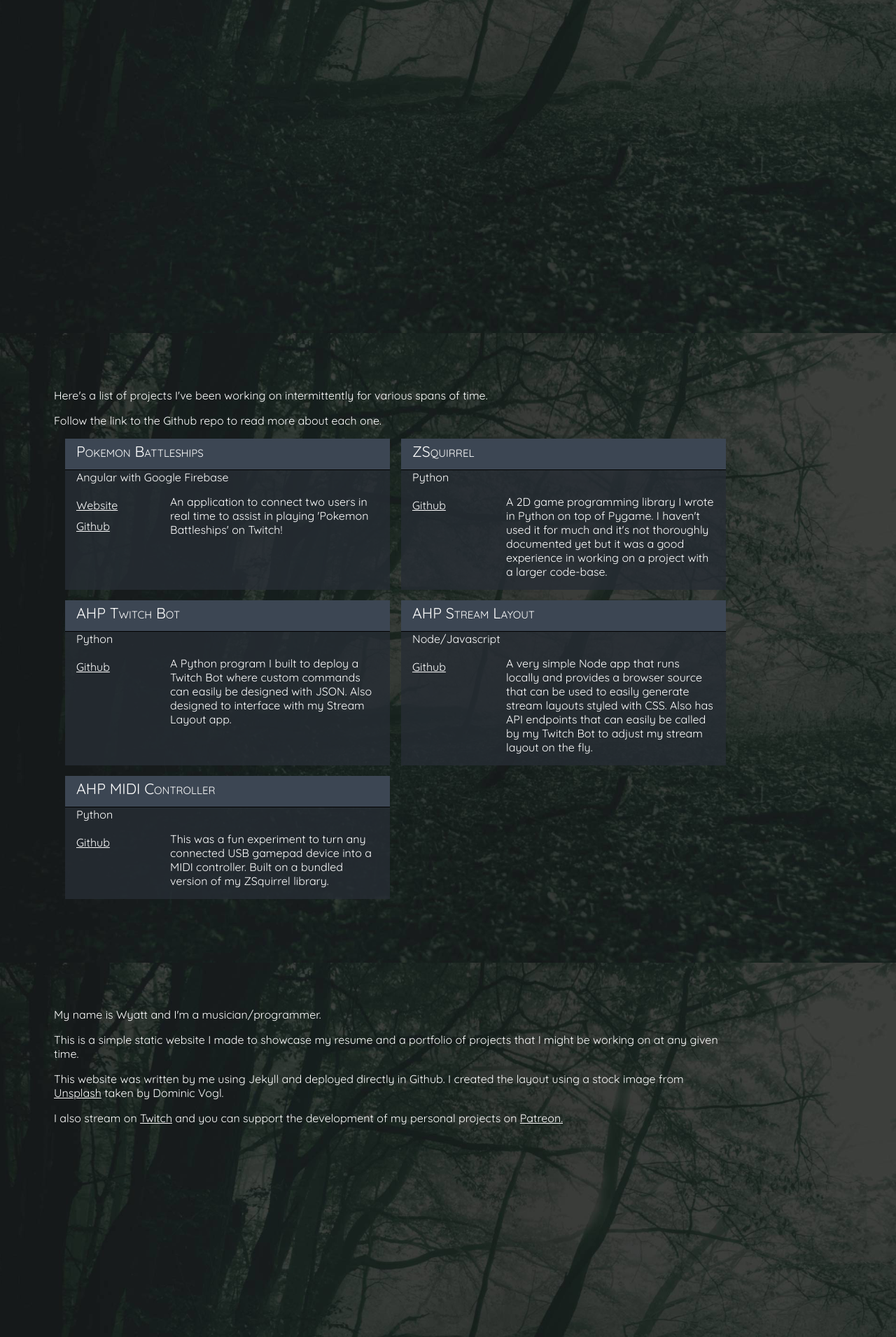
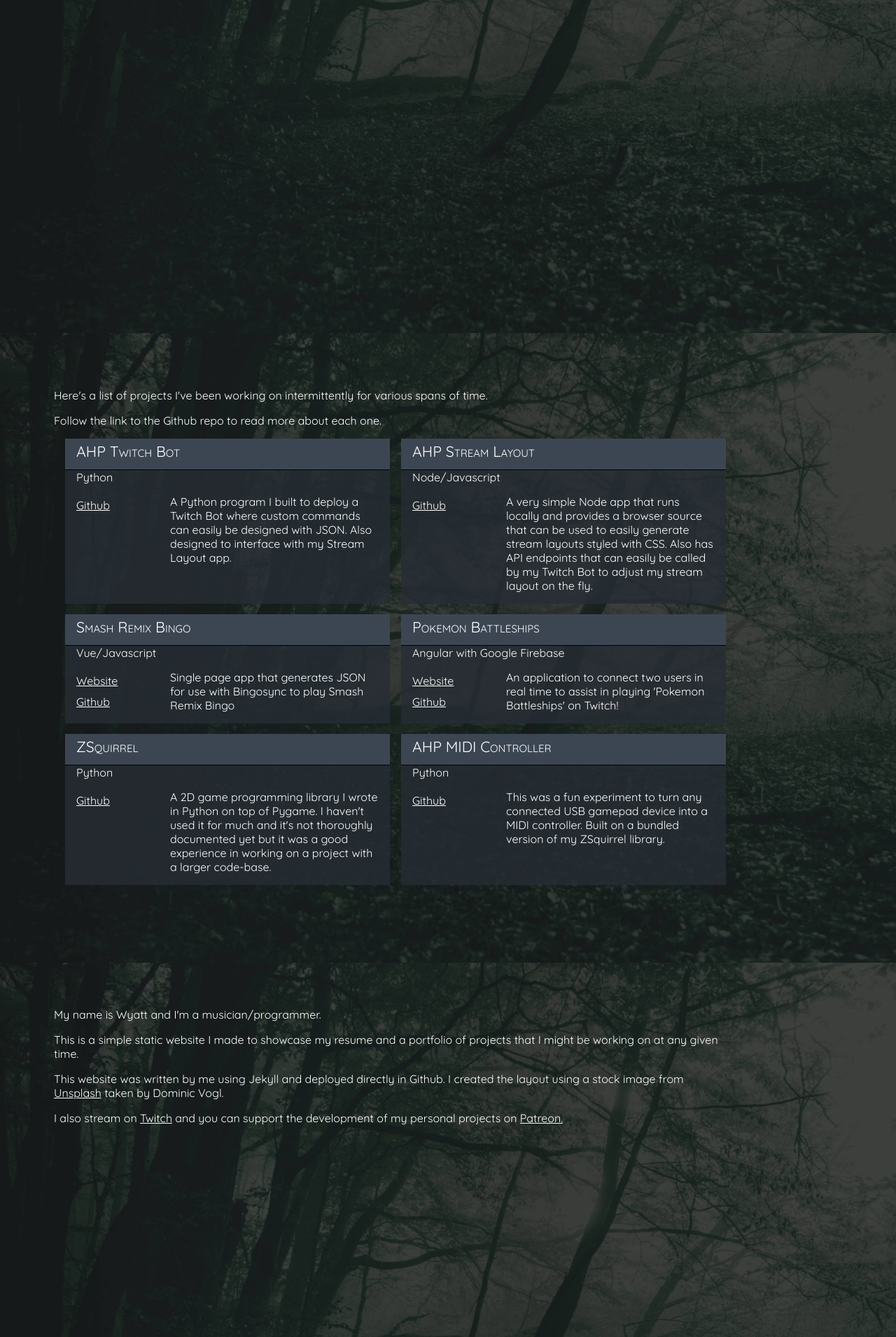
Before and after one commit to wstrother/old-portfolio, a Jekyll site: the page built from index.html, in a window 1280 px wide. Shown: the part 424-2335 px from the top of the page at 70% size. Built offline with Jekyll 4.4.1, drawn with Linux system fonts in a browser that asks for light colours; some of the changed lines change nothing that is shown.

Commit message:
update portfolio data

```diff
--- a/_data/portfolio.json
+++ b/_data/portfolio.json
@@ -1,4 +1,28 @@
 [
+    {
+        "name": "AHP Twitch Bot",
+        "language": "Python",
+        "links": [{"text": "Github", "repo": "ahp_twitch_bot"}],
+        "description": "A Python program I built to deploy a Twitch Bot where custom commands can easily be designed with JSON. Also designed to interface with my Stream Layout app."
+    },
+
+    {
+        "name": "AHP Stream Layout",
+        "language": "Node/Javascript",
+        "links": [{"text": "Github", "repo": "ahp_stream_layout"}],
+        "description": "A very simple Node app that runs locally and provides a browser source that can be used to easily generate stream layouts styled with CSS. Also has API endpoints that can easily be called by my Twitch Bot to adjust my stream layout on the fly."
+    },
+
+    {
+        "name": "Smash Remix Bingo",
+        "language": "Vue/Javascript",
+        "links": [
+            {"text": "Website", "url": "https://wstrother.github.io/ssbr-bingo/"},
+            {"text": "Github", "repo": "ssbr-bingo"}
+        ],
+        "description": "Single page app that generates JSON for use with Bingosync to play Smash Remix Bingo"
+    },
+
     {
         "name": "Pokemon Battleships",
         "language": "Angular with Google Firebase",
@@ -17,20 +41,6 @@
     },
 
     {
-        "name": "AHP Twitch Bot",
-        "language": "Python",
-        "links": [{"text": "Github", "repo": "ahp_twitch_bot"}],
-        "description": "A Python program I built to deploy a Twitch Bot where custom commands can easily be designed with JSON. Also designed to interface with my Stream Layout app."
-    },
-
-    {
-        "name": "AHP Stream Layout",
-        "language": "Node/Javascript",
-        "links": [{"text": "Github", "repo": "ahp_stream_layout"}],
-        "description": "A very simple Node app that runs locally and provides a browser source that can be used to easily generate stream layouts styled with CSS. Also has API endpoints that can easily be called by my Twitch Bot to adjust my stream layout on the fly."
-    },
-
-    {
         "name": "AHP MIDI Controller",
         "language": "Python",
         "links": [{"text": "Github", "repo": "ahp-midi-controller"}],
```
